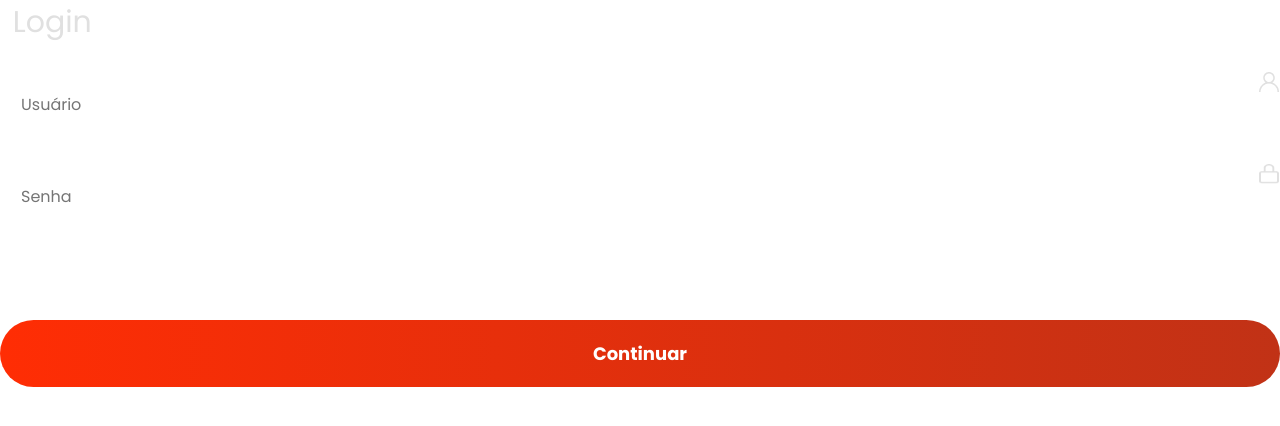
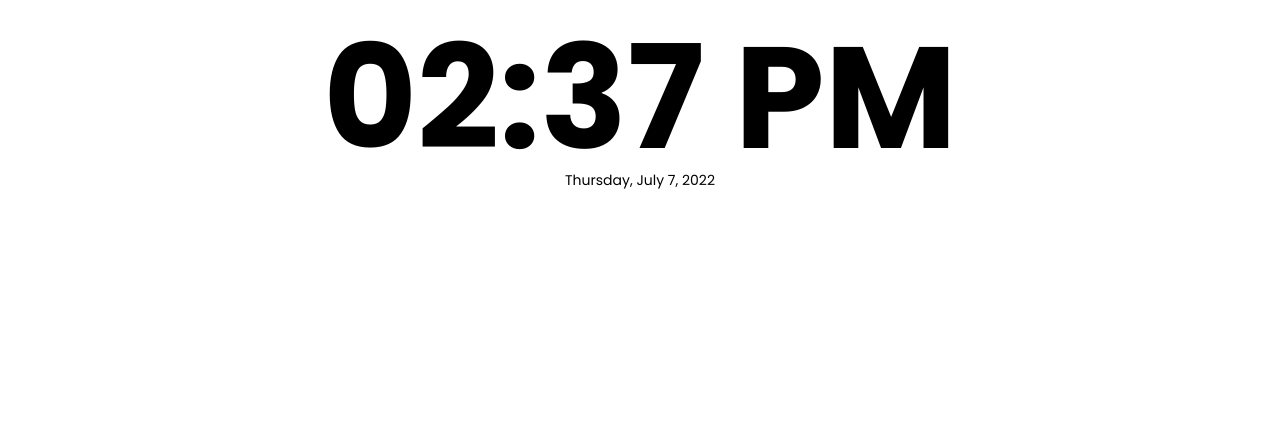
Before and after one commit to saamoff/react-logon, a React (Create React App) app: page / in a window 1280 px wide. Shown: the top 426 px of the page. Built offline with nearby package versions, Linux system fonts and the light colour scheme.

Commit message:
Feat: created clock functionality and styled the component.

```diff
--- a/src/App.js
+++ b/src/App.js
@@ -1,9 +1,10 @@
 import React from 'react'
-import Form from './components/Form'
+import Clock from './components/Clock/Clock'
+// import Form from './components/Form'
 
 const App = () => {
   return (
-    <Form></Form>
+    <Clock></Clock>
   )
 }
 
--- /dev/null
+++ b/src/components/Clock/Clock.js
@@ -0,0 +1,25 @@
+import React from 'react'
+import { ClockWrapper } from './Clock.styled'
+
+const Clock = () => {
+
+  const [time, setTime] = React.useState(new Date().toLocaleTimeString())
+  const [date, setDate] = React.useState(new Date().toLocaleDateString())
+
+  React.useEffect(() => {
+    const interval = setInterval(() => {
+      setTime(new Date().toLocaleTimeString([], { hour: '2-digit', minute: '2-digit' }))
+      setDate(new Date().toLocaleDateString([], { weekday: 'long', month: 'long', day: 'numeric', year: 'numeric' }))
+    }, 1000)
+    return () => clearInterval(interval)
+  }, [])
+
+  return (
+    <ClockWrapper>
+      <h1>{time}</h1>
+      <p>{date}</p>
+    </ClockWrapper>
+  )
+}
+
+export default Clock
--- /dev/null
+++ b/src/components/Clock/Clock.styled.js
@@ -0,0 +1,19 @@
+import styled from "styled-components";
+
+
+export const ClockWrapper = styled.span`
+display: flex;
+flex-direction: column;
+text-align: center;
+
+h1{
+    font-size: 144px;
+    font-weight: 700;
+    line-height: 144px;
+    margin-top: 2%;
+}
+
+p{
+    font-size: 14px;
+}
+`
--- /dev/null
+++ b/src/components/Clock/index.js
@@ -0,0 +1,2 @@
+import Clock from './Clock'
+export default Clock
```
Also changed, not shown: src/components/Clock/clock.jsx (deleted, +0 -9 lines).
